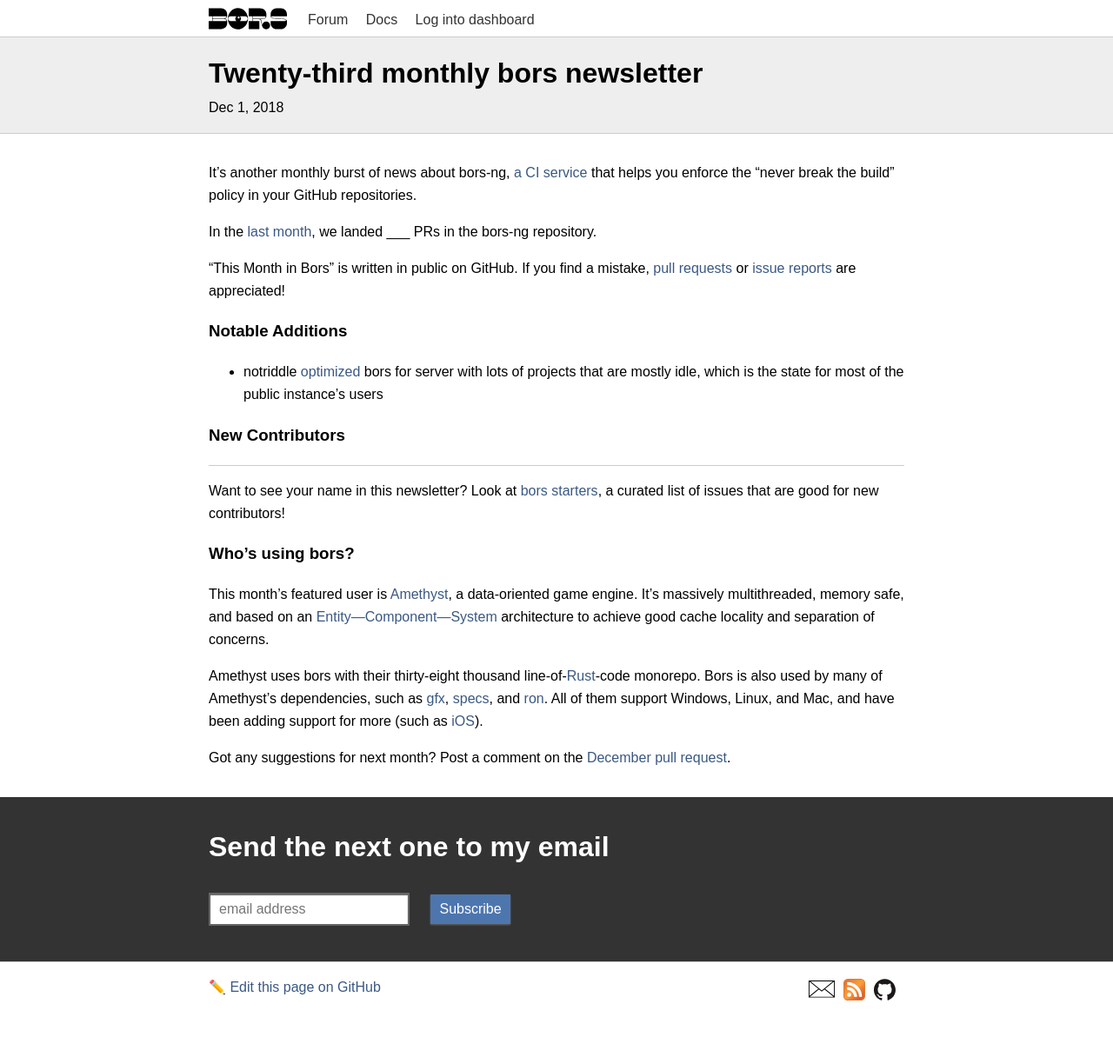
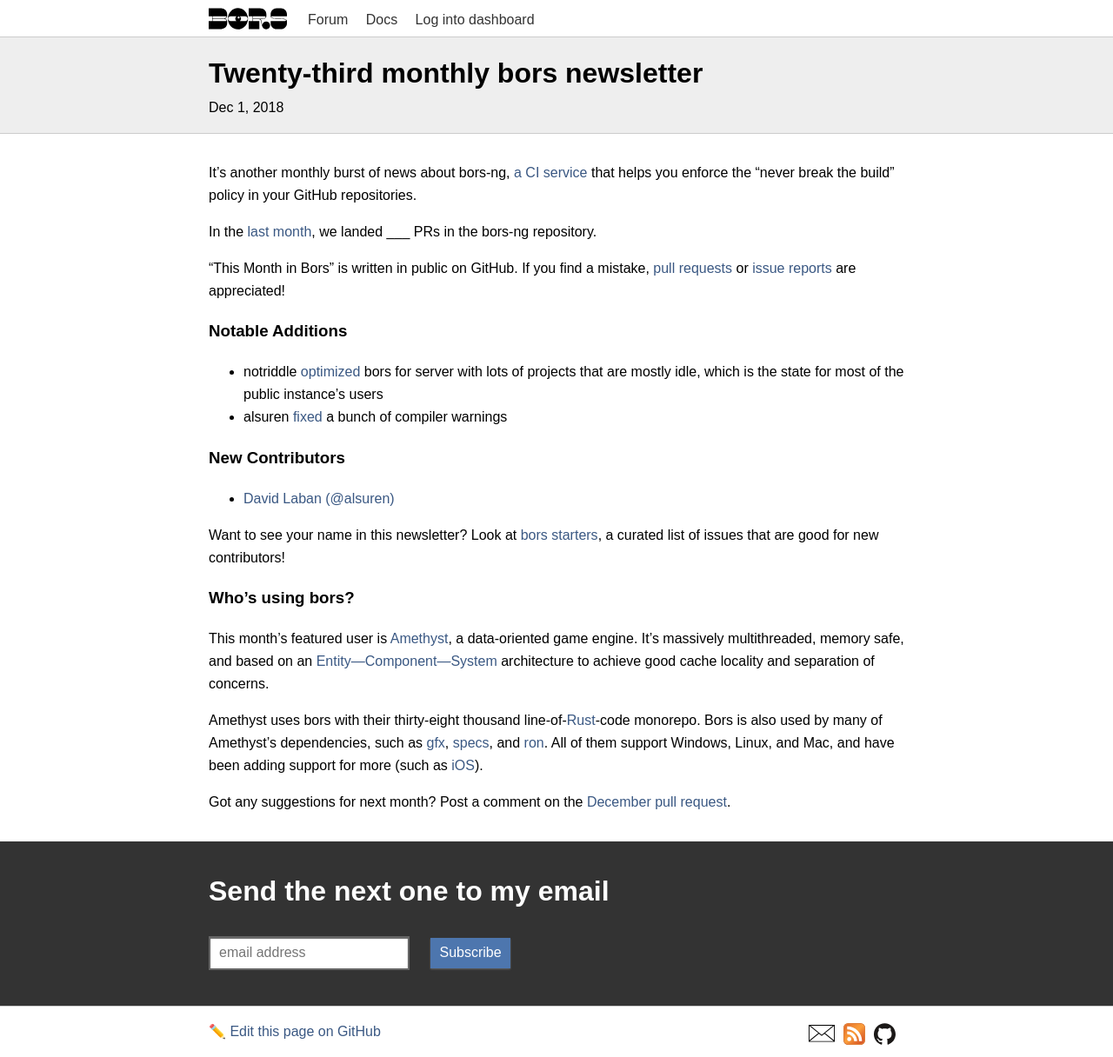
Before and after one commit to bors-ng/bors-ng.github.io, a Jekyll site: the page built from _posts/2018-12-01-tmib-23.md, in a window 1280 px wide. Shown: the whole page at 87% size. Built offline with Jekyll 4.4.1, drawn with Linux system fonts in a browser that asks for light colours; before the commit the page ends 1165 px from its top, so only the background shows below that.

Commit message:
Add bors-ng/bors-ng#544
Add @alsuren as new contributors

```diff
--- a/_posts/2018-12-01-tmib-23.md
+++ b/_posts/2018-12-01-tmib-23.md
@@ -21,11 +21,12 @@
 ### Notable Additions
 
 * notriddle [optimized](https://github.com/bors-ng/bors-ng/pull/530) bors for server with lots of projects that are mostly idle, which is the state for most of the public instance's users
+* alsuren [fixed](https://github.com/bors-ng/bors-ng/pull/544) a bunch of compiler warnings
 
 
 ### New Contributors
 
-___
+* [David Laban (@alsuren)](https://github.com/alsuren)
 
 Want to see your name in this newsletter? Look at [bors starters](https://bors.tech/starters/), a curated list of issues that are good for new contributors!
 
```
